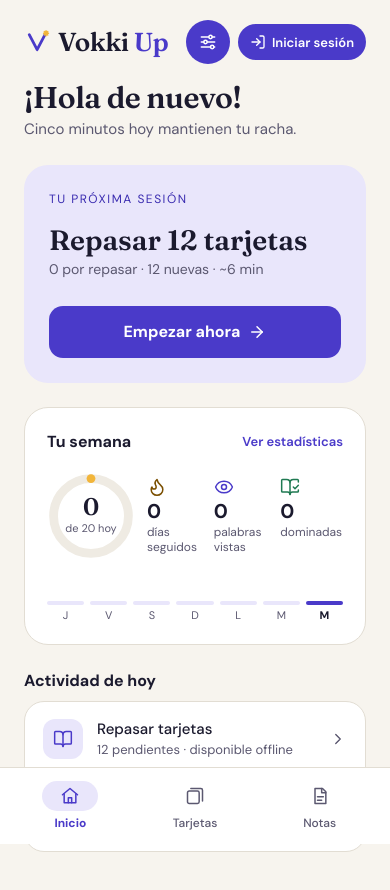
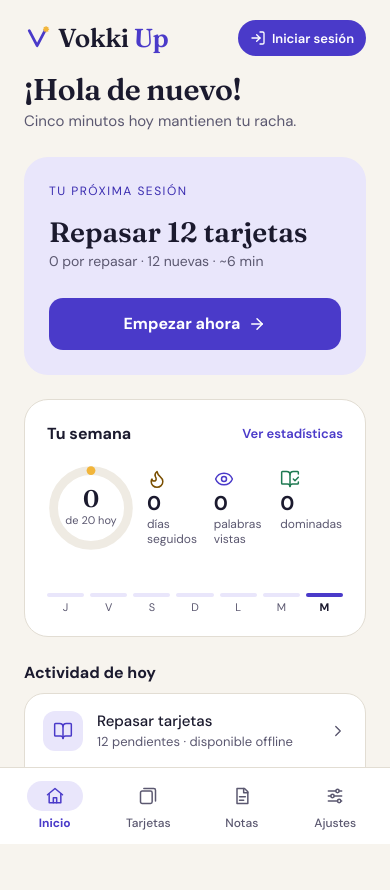
Before and after one commit to aleja032/vokki-up, a Next.js app: page / in a window 390 px wide. Shown: the top 890 px of the page. Built offline with nearby package versions, Linux system fonts and the light colour scheme; no server answers.

Commit message:
refactor(layout): move mobile settings access to the bottom navigation

```diff
--- a/src/components/layout/app-header.tsx
+++ b/src/components/layout/app-header.tsx
@@ -2,12 +2,7 @@ import Link from 'next/link';
 import { VokkiLogo } from '@/components/brand/vokki-logo';
 import { siteConfig, siteMessages } from '@/config/site';
 import { ConnectionStatus } from './connection-status';
-import { SettingsIcon } from './navigation-icons';
-import {
-  AuthenticatedOnly,
-  ProfileActionSlot,
-  UnauthenticatedOnly
-} from './shell-slots';
+import { AuthenticatedOnly, ProfileActionSlot } from './shell-slots';
 
 export function AppHeader() {
   return (
@@ -26,17 +21,14 @@ export function AppHeader() {
       <div className="app-header__actions">
         <AuthenticatedOnly>
           <ConnectionStatus variant="header" />
+          <Link
+            aria-label={siteMessages.settingsLinkLabel}
+            className="user-avatar"
+            href="/settings"
+          >
+            {siteMessages.avatarInitial}
+          </Link>
         </AuthenticatedOnly>
-        <Link
-          aria-label={siteMessages.settingsLinkLabel}
-          className="user-avatar"
-          href="/settings"
-        >
-          <AuthenticatedOnly>{siteMessages.avatarInitial}</AuthenticatedOnly>
-          <UnauthenticatedOnly>
-            <SettingsIcon size={20} />
-          </UnauthenticatedOnly>
-        </Link>
         <ProfileActionSlot />
       </div>
     </header>
--- a/src/components/layout/bottom-navigation.tsx
+++ b/src/components/layout/bottom-navigation.tsx
@@ -4,7 +4,9 @@ import Link from 'next/link';
 import { usePathname } from 'next/navigation';
 import { siteConfig, siteMessages } from '@/config/site';
 import { isCurrentRoute } from './is-current-route.util';
-import { navigationIcons } from './navigation-icons';
+import { navigationIcons, SettingsIcon } from './navigation-icons';
+
+const settingsHref = '/settings';
 
 export function BottomNavigation() {
   const pathname = usePathname();
@@ -33,6 +35,18 @@ export function BottomNavigation() {
           </Link>
         );
       })}
+      <Link
+        aria-current={
+          isCurrentRoute(pathname, settingsHref) ? 'page' : undefined
+        }
+        className="bottom-navigation__item"
+        href={settingsHref}
+      >
+        <span className="bottom-navigation__pill">
+          <SettingsIcon size={20} />
+        </span>
+        <span>{siteMessages.settings}</span>
+      </Link>
     </nav>
   );
 }
--- a/src/components/layout/shell-slots.tsx
+++ b/src/components/layout/shell-slots.tsx
@@ -54,9 +54,3 @@ export function AuthenticatedOnly({ children }: { children: ReactNode }) {
 
   return sessionStatus === 'authenticated' ? children : null;
 }
-
-export function UnauthenticatedOnly({ children }: { children: ReactNode }) {
-  const { sessionStatus } = useShellSlots();
-
-  return sessionStatus !== 'authenticated' ? children : null;
-}
```
